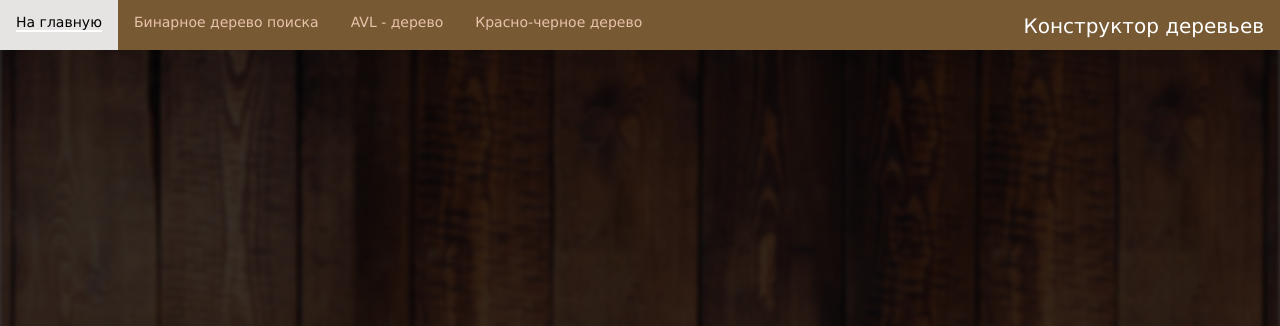
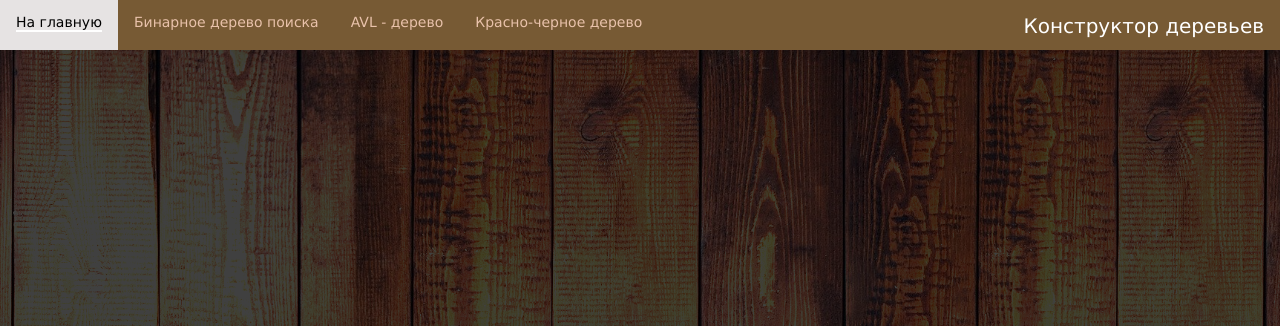
Before and after one commit to SonOfGabe/sonofgabe.github.io, a plain HTML site: page 2.html in a window 1280 px wide. Shown: the top 326 px of the page. Drawn offline with nearby package versions, Linux system fonts and the light colour scheme; files whose address does not match are found by name.

Commit message:
сдела светлее фон

```diff
--- a/css/main.css
+++ b/css/main.css
@@ -260,7 +260,8 @@ button
             transition: opacity 1s ease;
     background-color:   rgba(0,0,0,1);
     background: url(../img/background.jpg);
-    filter: blur(2px);
+    /* filter: blur(2px); */
+    filter: brightness(200%);
     background-repeat: no-repeat;
     background-size: cover;
 }
```
